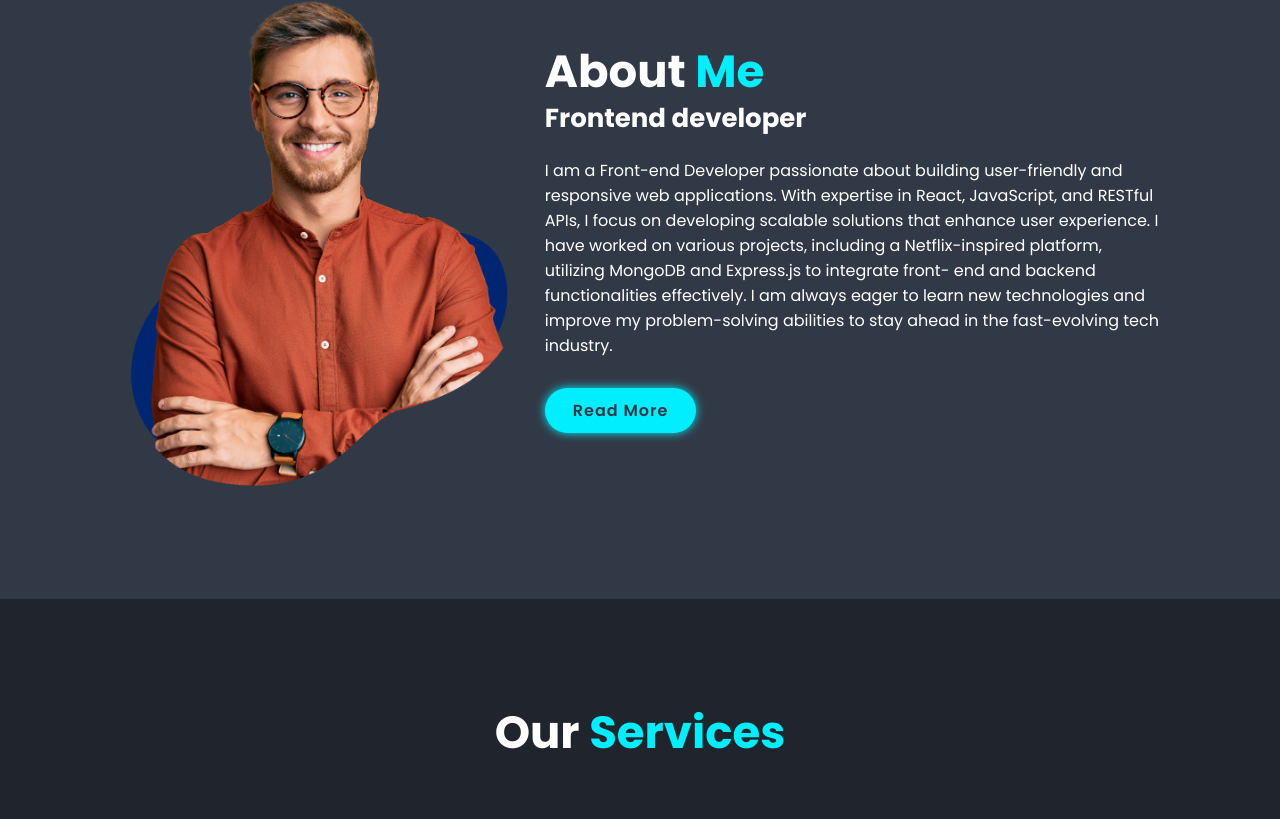
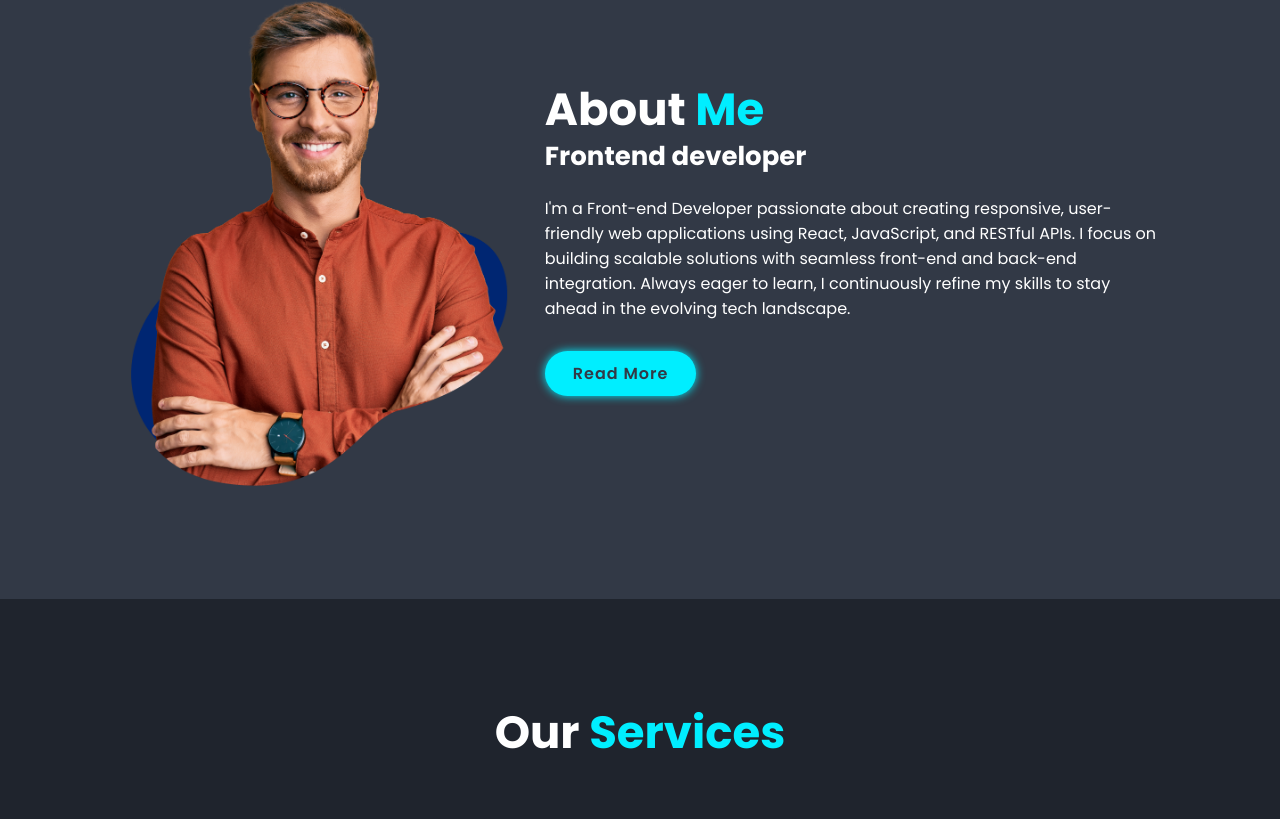
Before and after one commit to Nikhilkushw/New_Portfolio, a React (Vite) app: page / in a window 1280 px wide. Shown: the part 1001-1820 px from the top of the page. Built offline with nearby package versions, Linux system fonts and the light colour scheme.

Commit message:
Add chat-app project link and description

```diff
--- a/src/Navbar/navbar.jsx
+++ b/src/Navbar/navbar.jsx
@@ -51,18 +51,18 @@ const navbar = () => {
   // eslint-disable-next-line react-hooks/rules-of-hooks
   useEffect(() => {
     const sr = ScrollReveal({
-      distance:'80px',
+      distance: "80px",
       duration: 2000,
       delay: 200,
       reset: true,
     });
 
     sr.reveal(".home-content, .heading", { origin: "top" });
-    sr.reveal(".home-img, .services-container, .portfolio-box, .contact form", { origin: "bottom" });
+    sr.reveal(".home-img, .services-container, .portfolio-box, .contact form", {
+      origin: "bottom",
+    });
     sr.reveal(".home-content h1, .about-img", { origin: "left" });
     sr.reveal(".home-content p, .about-content", { origin: "right" });
-
-
 
     return () => {
       sr.destroy(); // Clean up to prevent memory leaks
@@ -106,13 +106,47 @@ const navbar = () => {
             id="menu-icon"
           ></i>
         )}
-        <nav className={`navbar ${windowWidth < 768 ? (isToggle ? "active" : "hidden") : ""}`}>
-        <a href="#home" onClick={() => handleNavClick("#home")} className={isActive === "#home" ? "active" : ""}>Home</a>
-        <a href="#about" onClick={() => handleNavClick("#about")} className={isActive === "#about" ? "active" : ""}>About</a>
-        <a href="#services" onClick={() => handleNavClick("#services")} className={isActive === "#services" ? "active" : ""}>Services</a>
-        <a href="#portfolio" onClick={() => handleNavClick("#portfolio")} className={isActive === "#portfolio" ? "active" : ""}>Portfolio</a>
-        <a href="#contact" onClick={() => handleNavClick("#contact")} className={isActive === "#contact" ? "active" : ""}>Contact</a>
-      </nav>
+        <nav
+          className={`navbar ${
+            windowWidth < 768 ? (isToggle ? "active" : "hidden") : ""
+          }`}
+        >
+          <a
+            href="#home"
+            onClick={() => handleNavClick("#home")}
+            className={isActive === "#home" ? "active" : ""}
+          >
+            Home
+          </a>
+          <a
+            href="#about"
+            onClick={() => handleNavClick("#about")}
+            className={isActive === "#about" ? "active" : ""}
+          >
+            About
+          </a>
+          <a
+            href="#services"
+            onClick={() => handleNavClick("#services")}
+            className={isActive === "#services" ? "active" : ""}
+          >
+            Services
+          </a>
+          <a
+            href="#portfolio"
+            onClick={() => handleNavClick("#portfolio")}
+            className={isActive === "#portfolio" ? "active" : ""}
+          >
+            Portfolio
+          </a>
+          <a
+            href="#contact"
+            onClick={() => handleNavClick("#contact")}
+            className={isActive === "#contact" ? "active" : ""}
+          >
+            Contact
+          </a>
+        </nav>
       </header>
 
       <section className="home" id="home">
@@ -120,7 +154,10 @@ const navbar = () => {
           <h3>Hello, It's Me</h3>
           <h1>Nikhil Kushwah</h1>
           <h3>
-            And I'm a <span ref={typedElement} className="multiple-text">Frontend Developer</span>
+            And I'm a{" "}
+            <span ref={typedElement} className="multiple-text">
+              Frontend Developer
+            </span>
           </h3>
           <p>
             I am a Front-end Developer skilled in React, JavaScript, and RESTful
@@ -161,15 +198,11 @@ const navbar = () => {
           </h2>
           <h3>Frontend developer</h3>
           <p>
-            I am a Front-end Developer passionate about building user-friendly
-            and responsive web applications. With expertise in React,
-            JavaScript, and RESTful APIs, I focus on developing scalable
-            solutions that enhance user experience. I have worked on various
-            projects, including a Netflix-inspired platform, utilizing MongoDB
-            and Express.js to integrate front- end and backend functionalities
-            effectively. I am always eager to learn new technologies and improve
-            my problem-solving abilities to stay ahead in the fast-evolving tech
-            industry.
+            I'm a Front-end Developer passionate about creating responsive,
+            user-friendly web applications using React, JavaScript, and RESTful
+            APIs. I focus on building scalable solutions with seamless front-end
+            and back-end integration. Always eager to learn, I continuously
+            refine my skills to stay ahead in the evolving tech landscape.
           </p>
           <a href="#" className="btn">
             Read More
@@ -229,15 +262,15 @@ const navbar = () => {
           <div className="portfolio-box">
             <img src={portfolio1} alt="" />
             <div className="portfolio-layer">
-              <h4>Web Design</h4>
+              <h4>Portfolio</h4>
               <p>
-                I design visually appealing, responsive, and user-friendly
-                websites that enhance brand identity and user experience. By
-                focusing on modern design principles and performance
-                optimization, I create engaging web interfaces that work
-                seamlessly across all devices.
+                This portfolio featured smooth Three.js animations for an
+                engaging and interactive user experience. Built with React,
+                Tailwind CSS, Bootstrap, and JavaScript, it ensured responsive
+                design and fast performance. It effectively showcased my skills,
+                projects, and resume in a clean, user-friendly layout.
               </p>
-              <a href="#">
+              <a href="https://nikhilkushw.github.io/">
                 <i className="bx bx-link-external"></i>
               </a>
             </div>
@@ -245,15 +278,15 @@ const navbar = () => {
           <div className="portfolio-box">
             <img src={portfolio2} alt="" />
             <div className="portfolio-layer">
-              <h4>Web Design</h4>
+              <h4>Chat-app</h4>
               <p>
-                I design visually appealing, responsive, and user-friendly
-                websites that enhance brand identity and user experience. By
-                focusing on modern design principles and performance
-                optimization, I create engaging web interfaces that work
-                seamlessly across all devices.
+                A chat application enables real-time messaging between users
+                over the internet. It supports features like user
+                authentication, instant message delivery, online status
+                tracking, and message storage using technologies like React,
+                Express.js, MongoDB, and Socket.IO for seamless communication.
               </p>
-              <a href="#">
+              <a href="https://github.com/Nikhilkushw/Chat-app">
                 <i className="bx bx-link-external"></i>
               </a>
             </div>
```
